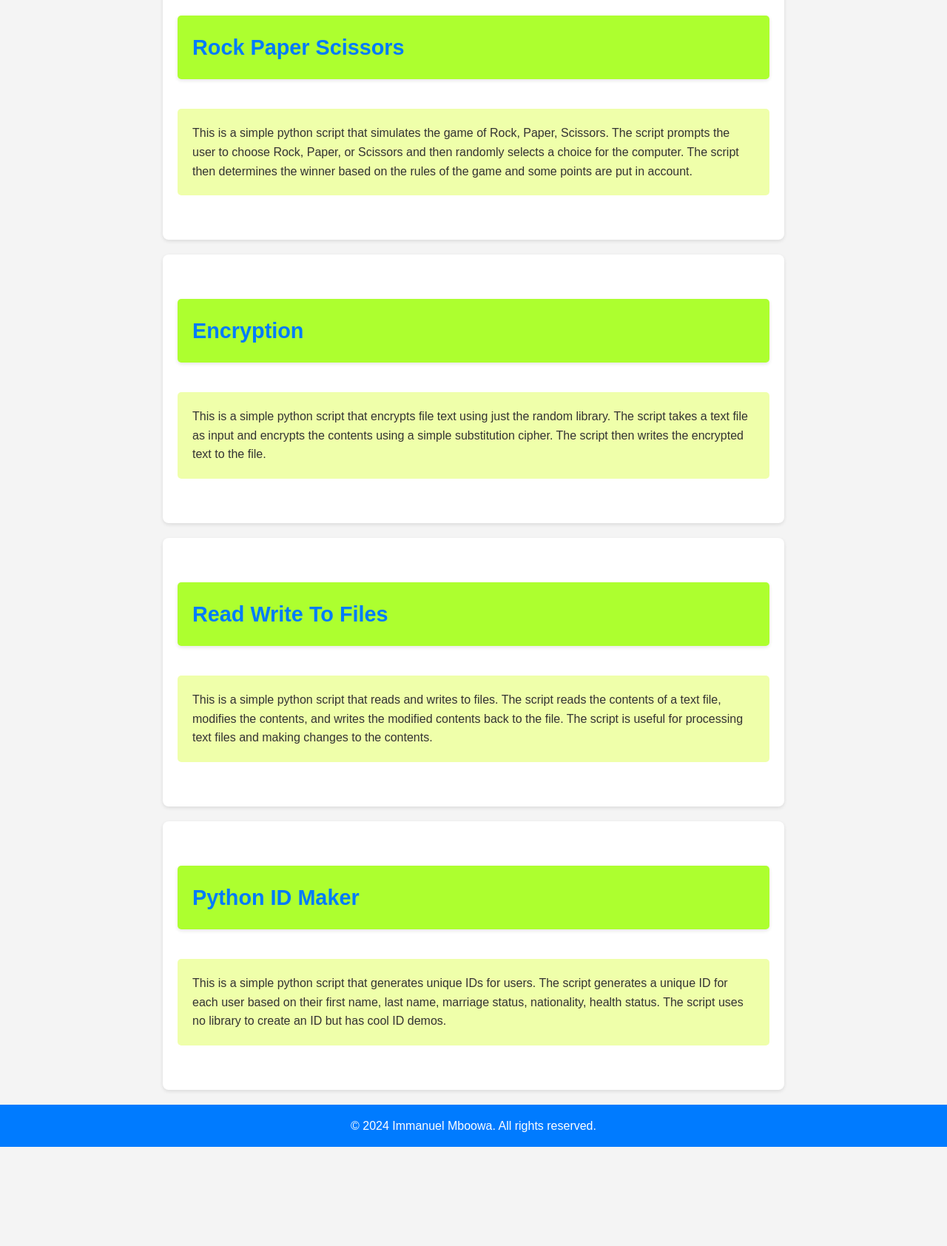
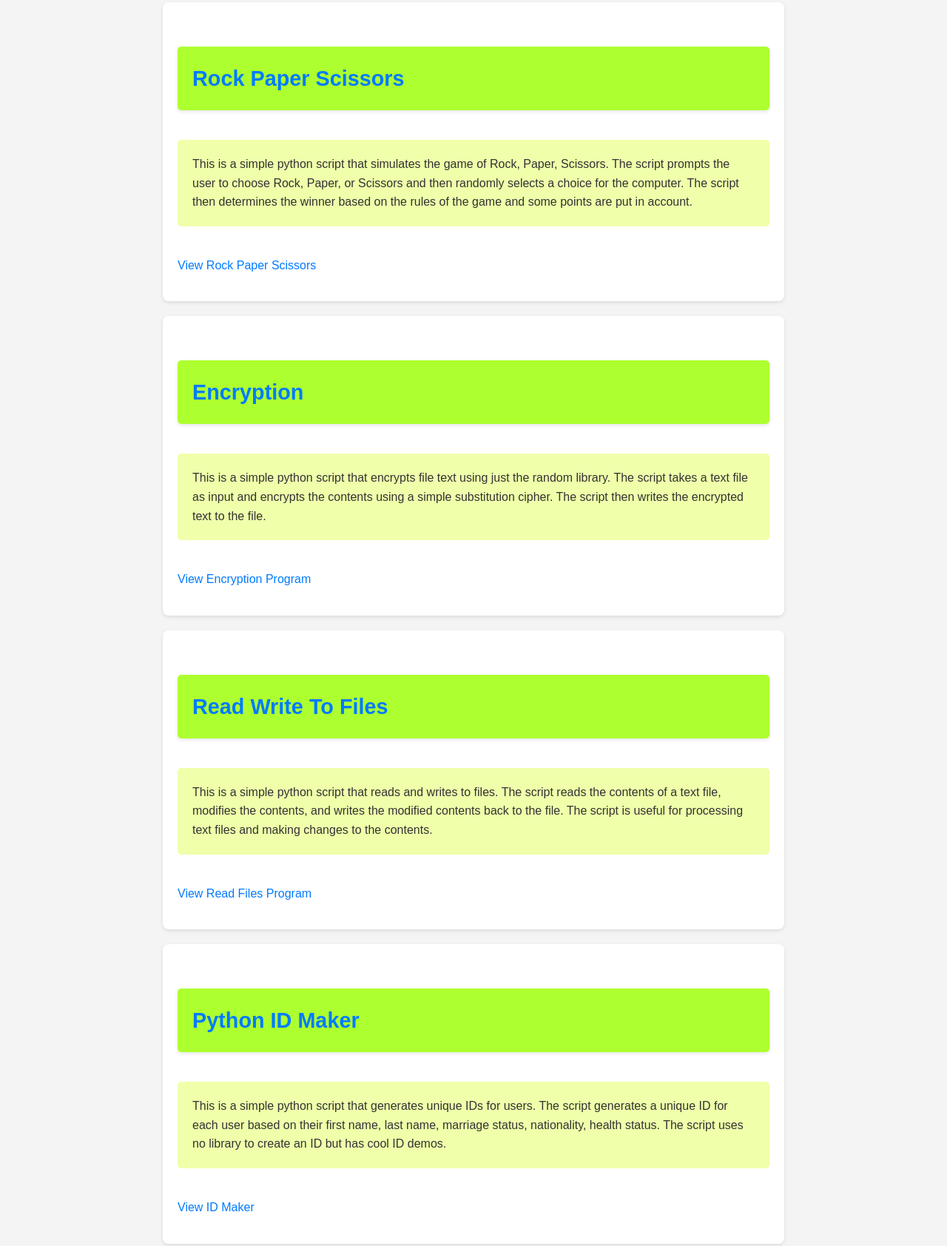
Before and after one commit to imboowa/ImmanuelMboowa, a plain HTML site: page projectspython.html in a window 1280 px wide. Shown: the part 2002-3686 px from the top of the page at 74% size. Before the commit the page ends 3552 px from the top, so only its background shows below. Drawn offline with Linux system fonts and the light colour scheme.

Commit message:
Update projectspython.html

```diff
--- a/projectspython.html
+++ b/projectspython.html
@@ -51,6 +51,9 @@
         <p class='paragraphs'>
             This is a simple python script that sends emails using the smtplib library. The script sends emails to a specified email address with a subject and message. The script is useful for sending automated emails to a list of recipients.
         </p>
+        <p>
+            <a href='email.html' target='_blank' alt='Email Program'>View Email Sender</a>
+        </p>
     </section>
     <section id="timerProgram">
         <h2 class='headings'>Timer Program</h2>
@@ -66,11 +69,17 @@
         <p class='paragraphs'>
             This is a simple python script that simulates the game of Rock, Paper, Scissors. The script prompts the user to choose Rock, Paper, or Scissors and then randomly selects a choice for the computer. The script then determines the winner based on the rules of the game and some points are put in account.
         </p>
+        <p>
+            <a href='rock.html' target='_blank' alt='Rock Paper Scissors'>View Rock Paper Scissors</a>
+        </p>
     </section>
     <section id='encryption'>
         <h2 class='headings'>Encryption</h2>
         <p class='paragraphs'>
             This is a simple python script that encrypts file text using just the random library. The script takes a text file as input and encrypts the contents using a simple substitution cipher. The script then writes the encrypted text to the file.
+        </p>
+        <p>
+            <a href='encrypt.html' target='_blank' alt='Encryption Program'>View Encryption Program</a>
         </p>
     </section>
     <section id='readWriteToFiles'>
@@ -78,11 +87,17 @@
         <p class='paragraphs'>
             This is a simple python script that reads and writes to files. The script reads the contents of a text file, modifies the contents, and writes the modified contents back to the file. The script is useful for processing text files and making changes to the contents.
         </p>
+        <p>
+            <a href='read.html' target='_blank' alt='Read Files Program'>View Read Files Program</a>
+        </p>
     </section>
     <section id='pythonIDMaker'>
         <h2 class='headings'>Python ID Maker</h2>
         <p class='paragraphs'>
             This is a simple python script that generates unique IDs for users. The script generates a unique ID for each user based on their first name, last name, marriage status, nationality, health status. The script uses no library to create an ID but has cool ID demos.
+        </p>
+        <p>
+            <a href='maker.html' target='_blank' alt='ID Maker Program'>View ID Maker</a>
         </p>
     </section>
 
```
